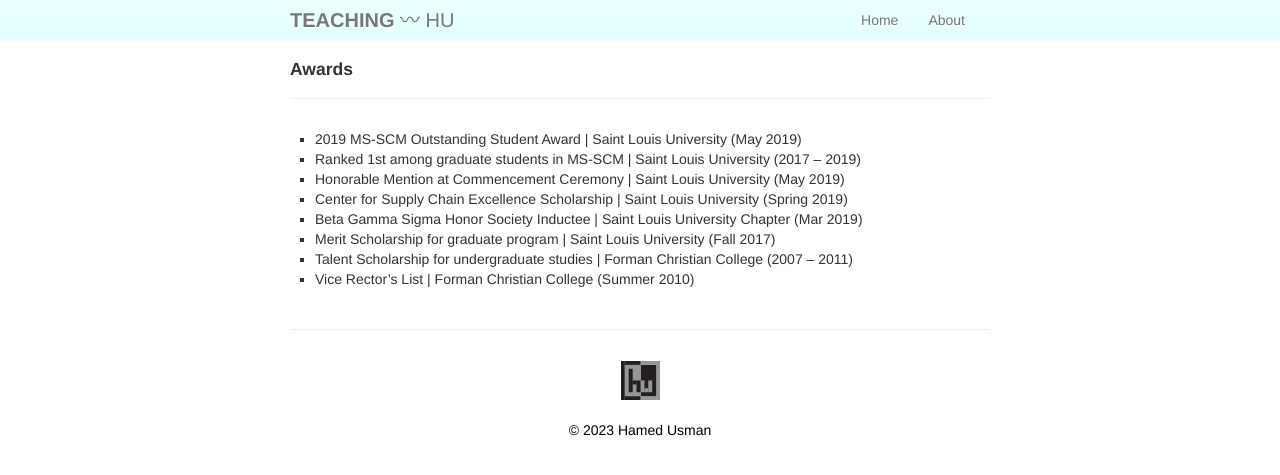
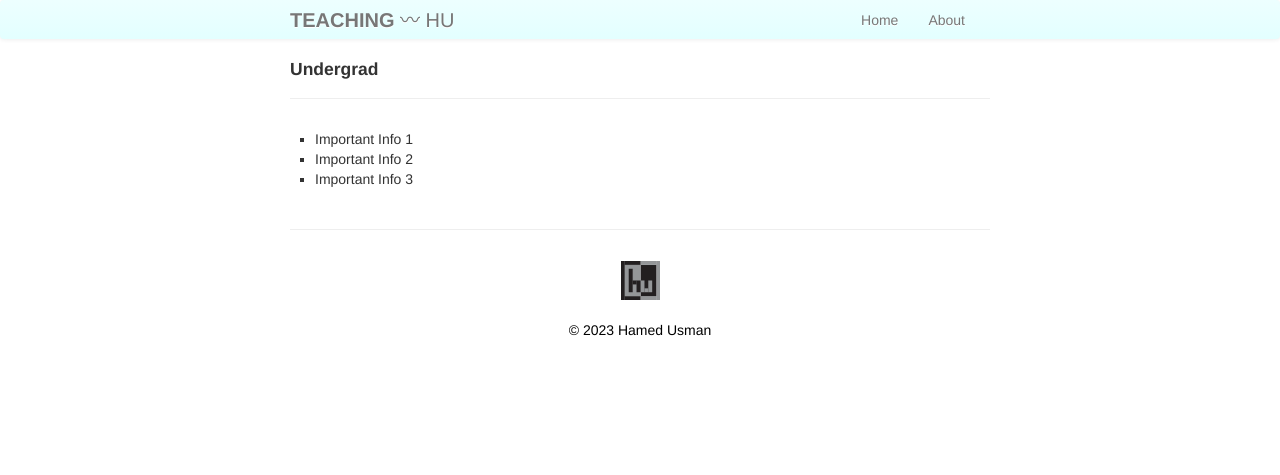
Before and after one commit to 101scm/101scm.github.io, a Jekyll site: the page built from pages/awards.md, in a window 1280 px wide. Shown: the top 475 px of the page. Built offline with Jekyll 4.4.1, drawn with Linux system fonts in a browser that asks for light colours.

Commit message:
Update awards.md

```diff
--- a/pages/awards.md
+++ b/pages/awards.md
@@ -1,14 +1,9 @@
 ---
 layout: page
-title: Awards
-description: List of Selected Awards
+title: Undergrad
+description: Undergraduate Programs
 ---
 <ul>
-<li>2019 MS-SCM Outstanding Student Award | Saint Louis University (May 2019)</li>
-<li>Ranked 1st among graduate students in MS-SCM | Saint Louis University	(2017 – 2019)</li>
-<li>Honorable Mention at Commencement Ceremony | Saint Louis University	(May 2019)</li>
-<li>Center for Supply Chain Excellence Scholarship | Saint Louis University	(Spring 2019)</li>
-<li>Beta Gamma Sigma Honor Society Inductee | Saint Louis University Chapter (Mar 2019)</li>
-<li>Merit Scholarship for graduate program | Saint Louis University	(Fall 2017)</li>
-<li>Talent Scholarship for undergraduate studies | Forman Christian College	(2007 – 2011)</li>
-<li>Vice Rector’s List | Forman Christian College	(Summer 2010)</li>
+<li>Important Info 1</li>
+<li>Important Info 2</li>
+<li>Important Info 3</li>
```
